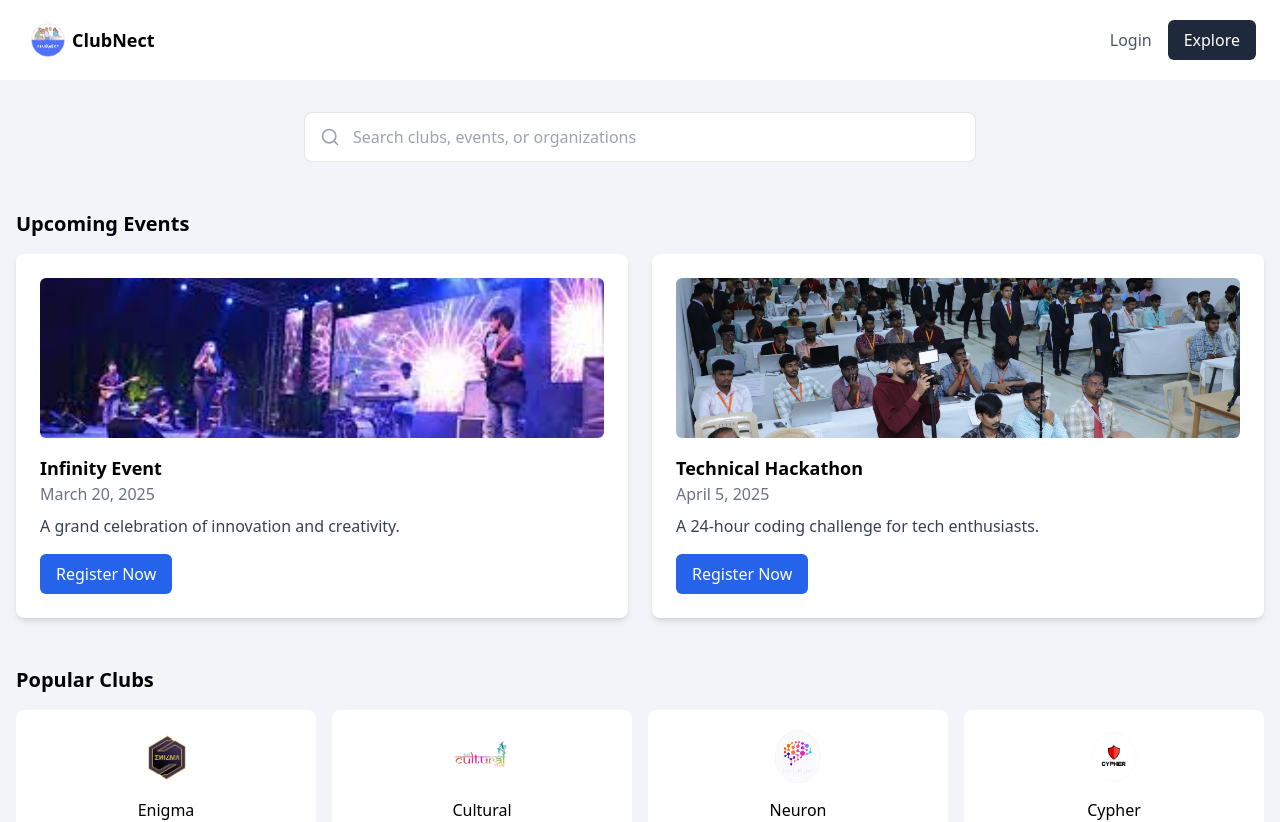
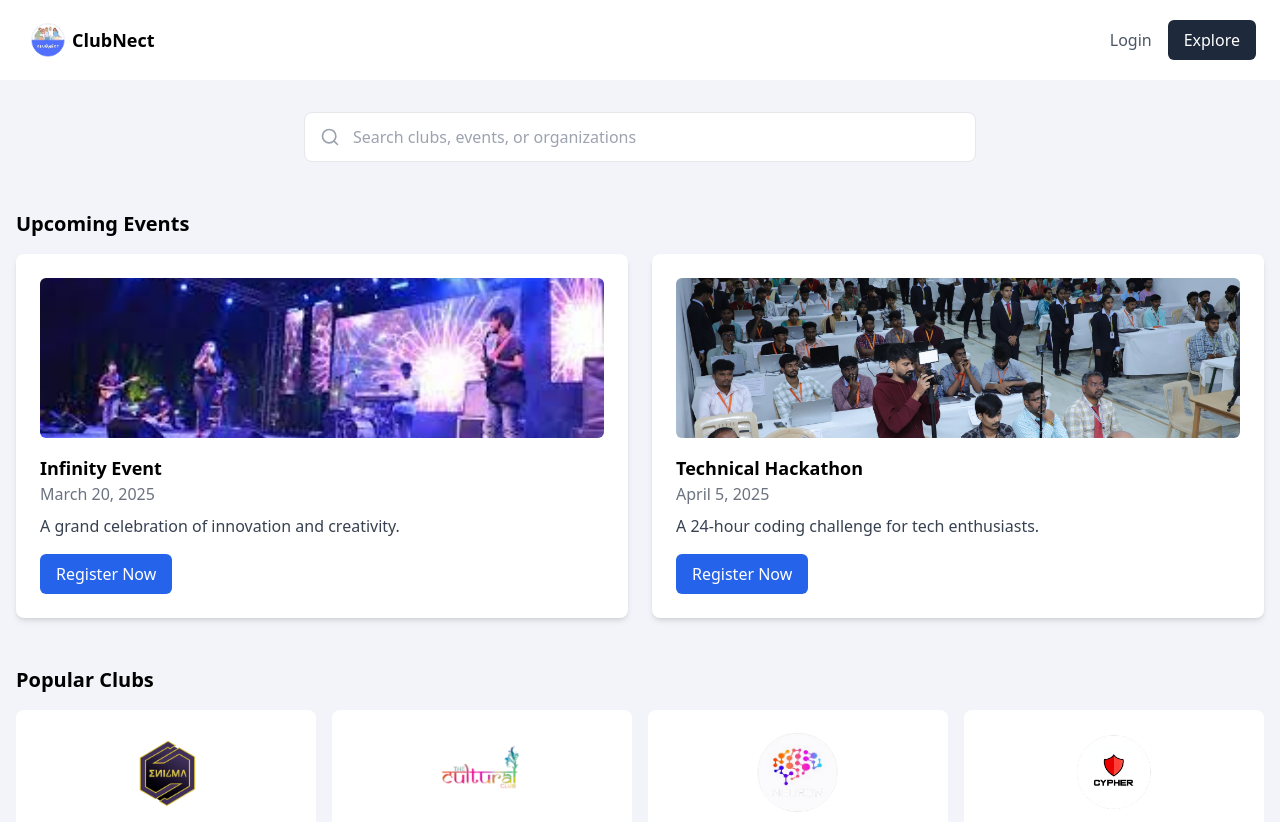
Before and after one commit to nikita2060/Club-Management-System, a React (Vite) app: page /explore in a window 1280 px wide. Shown: the top 822 px of the page. Built offline with nearby package versions, Linux system fonts and the light colour scheme.

Commit message:
Increase club image size in Explore component for better visibility

```diff
--- a/src/pages/Explore.jsx
+++ b/src/pages/Explore.jsx
@@ -77,7 +77,7 @@ export default function Explore() {
         <div className="grid grid-cols-2 md:grid-cols-4 gap-4">
           {popularClubs.map((club) => (
             <div key={club.name} className="bg-white rounded-lg p-4 text-center">
-              <img src={club.image} alt={club.name} className="w-16 h-16 rounded-full mx-auto mb-2" />
+              <img src={club.image} alt={club.name} className="w-24 h-24 rounded-full mx-auto mb-2 object-cover" />
               <h3 className="font-medium">{club.name}</h3>
             </div>
           ))}
```
